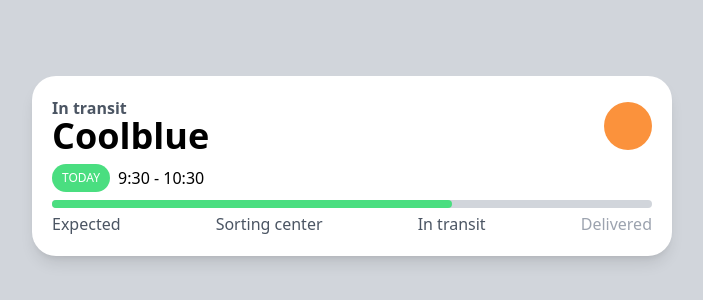
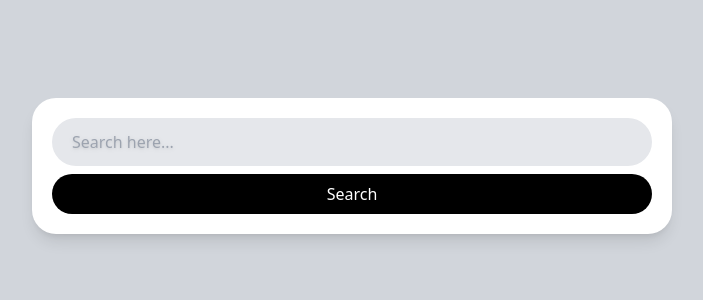
Before and after one commit to yoseph0524/carrot-market-reloaded, a Next.js app: page / in a window 1280 px wide. Shown: the part 234-534 px from the top of the page, without its empty margins (288-991 px from the left). Built offline with nearby package versions, Linux system fonts and the light colour scheme.

Commit message:
Tailwind Variables

```diff
--- a/app/page.tsx
+++ b/app/page.tsx
@@ -2,33 +2,16 @@
 
 export default function Home() {
   return (
-    <main className="bg-gray-300 h-screen flex items-center justify-center p-5 dark:bg-gray-700">
-      <div className="bg-white shadow-lg p-5 rounded-3xl w-full max-w-screen-sm dark:bg-gray-500">
-        <div className="flex justify-between items-center">
-          <div className="flex flex-col">
-            <span className="text-gray-600 font-semibold -mb-1">
-              In transit
-            </span>
-            <span className="text-4xl font-semibold">Coolblue</span>
-          </div>
-          <div className="size-12 rounded-full bg-orange-400"></div>
-        </div>
-        <div className="my-2 flex items-center gap-2">
-          <span className="bg-green-400 text-white uppercase px-2.5 py-1.5 text-xs font-medium rounded-full transition hover:bg-green-500 hover:scale-125">
-            Today
-          </span>
-          <span>9:30 - 10:30</span>
-        </div>
-        <div className="relative">
-          <div className="bg-gray-300 w-full absolute h-2 rounded-full" />
-          <div className="bg-green-400 w-2/3 absolute h-2 rounded-full" />
-        </div>
-        <div className="flex justify-between items-center mt-5 text-gray-600">
-          <span>Expected</span>
-          <span>Sorting center</span>
-          <span>In transit</span>
-          <span className="text-gray-400">Delivered</span>
-        </div>
+    <main className="bg-gray-300 h-screen flex items-center justify-center p-5 ">
+      <div className="bg-white shadow-lg p-5 rounded-3xl w-full max-w-screen-sm flex flex-col gap-2">
+        <input
+          className="w-full rounded-full h-12 bg-gray-200 pl-5 outline-none ring ring-transparent focus:ring-orange-500 focus:ring-offset-2 transition-shado placeholder:drop-shadow"
+          type="text"
+          placeholder="Search here..."
+        />
+        <button className="bg-black text-white py-2 rounded-full active:scale-90 focus:scale-90 transition-transform font-medium outline-none">
+          Search
+        </button>
       </div>
     </main>
   );
```
